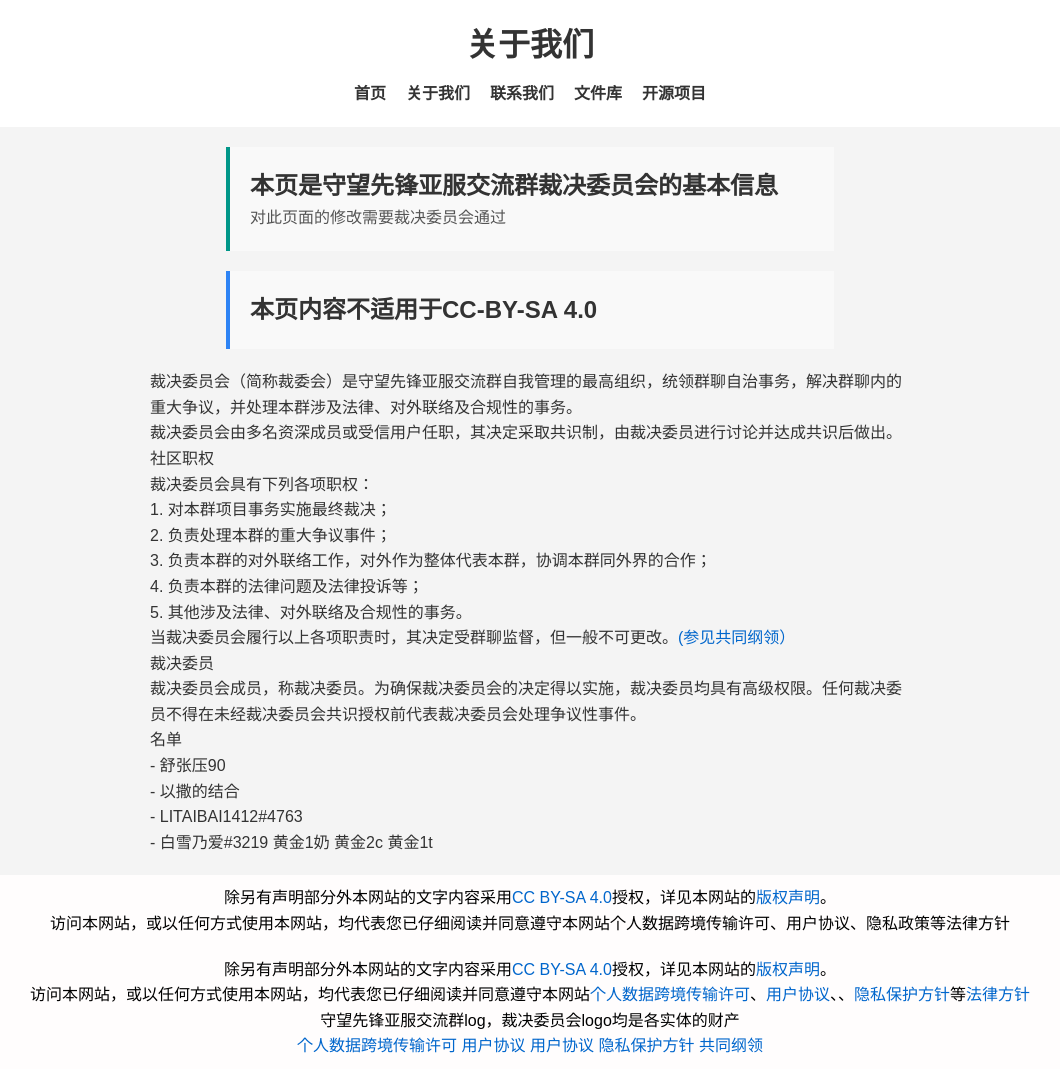
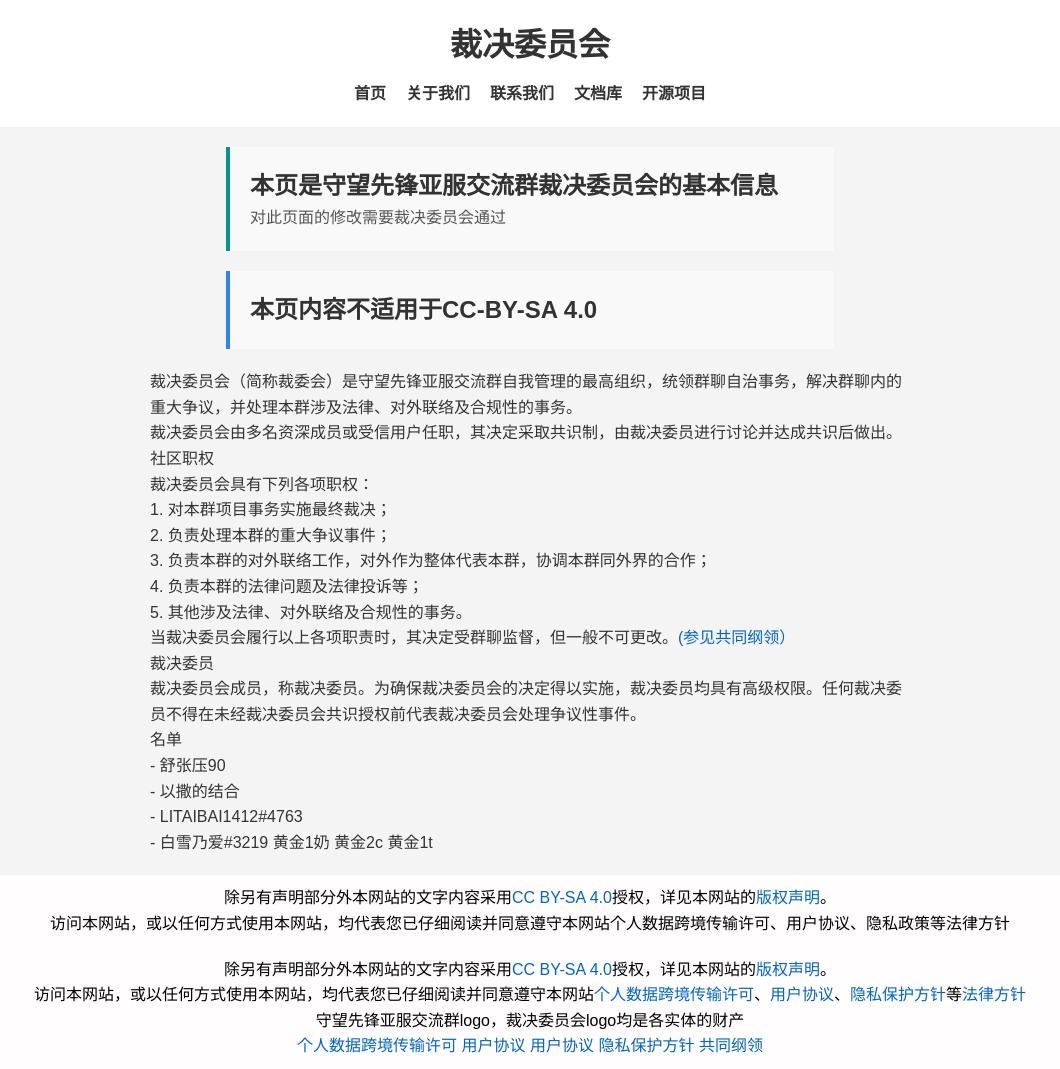
Before and after one commit to WaitingSpringcn/gitweb, a plain HTML site: page about.html in a window 1280 px wide. Shown: the whole page, without its empty margins (110-1170 px from the left). Drawn offline with Linux system fonts and the light colour scheme.

Commit message:
Update about.html

```diff
--- a/about.html
+++ b/about.html
@@ -45,14 +45,14 @@
 </head>
 <body>
     <header>
-        <div class="header-content">
-            <h1>关于我们</h1>
+      <div class="header-content">
+            <h1>裁决委员会</h1>
             <nav>
                 <ul>
                     <li><a href="index.html">首页</a></li>
                     <li><a href="about.html">关于我们</a></li>
                     <li><a href=lianxi.html>联系我们</a></li>
-                    <li><a href="https://shou-wang-jiao-liu-qun-wiki.gitbook.io/cai-jue-wei-yuan-hui">文件库</a></li>
+                    <li><a href="wjk.html">文档库</a></li>
                     <li><a href="https://watingspring.github.io/gitwebneed/">开源项目</a></li>
                 </ul>
             </nav>
@@ -98,8 +98,8 @@
 </body>
 <footer>
     <p>除另有声明部分外本网站的文字内容采用<a href="https://licence.qiuwenbaike.cn/wiki/CC-BY-SA-4.0">CC BY-SA 4.0</a>授权，详见本网站的<a href="cobb.html">版权声明</a>。</p>
-    <p>访问本网站，或以任何方式使用本网站，均代表您已仔细阅读并同意遵守本网站<a href="gskc.html">个人数据跨境传输许可</a>、<a href="usergd.html">用户协议</a>、</a>、<a href="ysbh.html">隐私保护方针</a>等<a href="flfz.html">法律方针</a></p>
-    <p>守望先锋亚服交流群log，裁决委员会logo均是各实体的财产</p>
+    <p>访问本网站，或以任何方式使用本网站，均代表您已仔细阅读并同意遵守本网站<a href="gskc.html">个人数据跨境传输许可</a>、<a href="usergd.html">用户协议</a>、<a href="ysbh.html">隐私保护方针</a>等<a href="flfz.html">法律方针</a></p>
+    <p>守望先锋亚服交流群logo，裁决委员会logo均是各实体的财产</p>
     <a href="gskc.html">个人数据跨境传输许可</a>        <a href="usergd.html">用户协议</a>        <a href="usergd.html">用户协议</a>           <a href="ysbh.html">隐私保护方针</a>        <a href="https://xcn8zv12y88z.feishu.cn/wiki/HTiCwZaI1i42ZfkQucEcFJEinQc">共同纲领</a>
 
 </footer>
```
